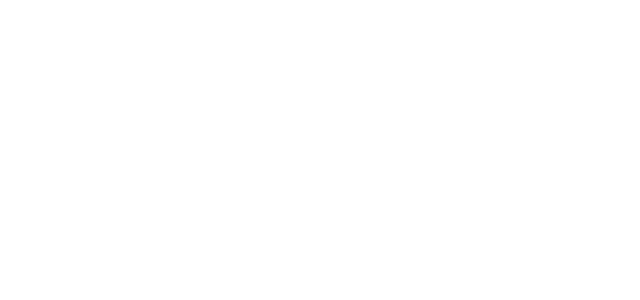
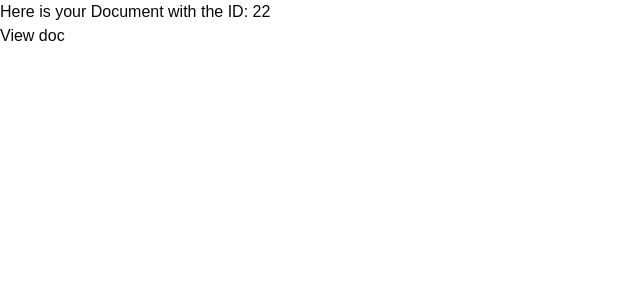
Before and after one commit to gileanu/inkgil, a Next.js app: page / in a window 1280 px wide. Shown: the top 300 px of the page, without its empty margins (0-640 px from the left). Built offline with nearby package versions, Linux system fonts and the light colour scheme.

Commit message:
[feat] added tiptap editor

```diff
--- /dev/null
+++ b/app/document/[documentid]/editor.tsx
@@ -0,0 +1,27 @@
+"use client";
+
+import { useEditor, EditorContent } from "@tiptap/react";
+import StarterKit from "@tiptap/starter-kit";
+
+export const Editor = () => {
+  const editor = useEditor({
+    editorProps: {
+      attributes: {
+        style: "padding-left: 56px; padding-right: 56px",
+        class:
+          "focus:outline-none print:border-0 bg-white border border-[#c7c7c7] flex flex-col min-h-[1054px] w-[816px] pt-10 pr-14 pb-10 cursor-text",
+      },
+    },
+    extensions: [StarterKit],
+    content: "<p>Hello World!</p>",
+  });
+  return (
+    <div className="size-full overflow-x-auto bg-[#f9fbfd] px-4 print:p-0 print:bg-white print:overflow-visible">
+      <div className="min-w-max flex justify-center w-[816px] py-4 print:py-0 mx-auto print:w-full print:min-w-0">
+        <EditorContent editor={editor} />
+      </div>
+    </div>
+  );
+};
+
+export default Editor;
--- a/app/document/[documentid]/page.tsx
+++ b/app/document/[documentid]/page.tsx
@@ -1,10 +1,16 @@
+import Editor from "./editor";
+
 interface DocumentIdPageProps {
   params: Promise<{ documentid: string }>;
 }
 
 const DocumentIdPage = async ({ params }: DocumentIdPageProps) => {
   const { documentid } = await params;
-  return <div>Hello: {documentid}</div>;
+  return (
+    <div className="min-h-screen bg-[#FAFBFD]">
+      <Editor />
+    </div>
+  );
 };
 
 export default DocumentIdPage;
--- a/app/page.tsx
+++ b/app/page.tsx
@@ -1,6 +1,14 @@
+import Link from "next/link";
+
 const Home = () => {
   return (
-    <div className="flex min-h-screen items-center justify-center text-5xl"></div>
+    <div className="">
+      Here is your Document with the ID: 22
+      <br />
+      <Link className="hover:underline" href={`/document/22`}>
+        View doc
+      </Link>
+    </div>
   );
 };
 
--- a/package.json
+++ b/package.json
@@ -37,6 +37,9 @@
     "@radix-ui/react-toggle": "^1.1.1",
     "@radix-ui/react-toggle-group": "^1.1.1",
     "@radix-ui/react-tooltip": "^1.1.5",
+    "@tiptap/pm": "^2.10.3",
+    "@tiptap/react": "^2.10.3",
+    "@tiptap/starter-kit": "^2.10.3",
     "class-variance-authority": "^0.7.1",
     "clsx": "^2.1.1",
     "cmdk": "^1.0.0",
```
Also changed, not shown: 1 other file (tests, documents, lock files or other folders).
